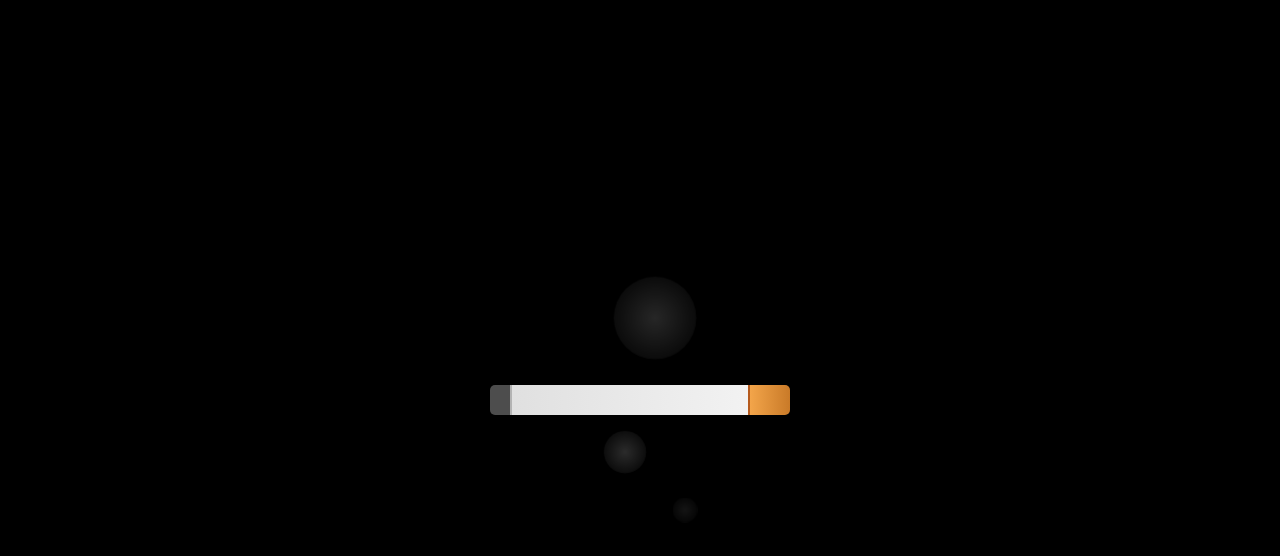
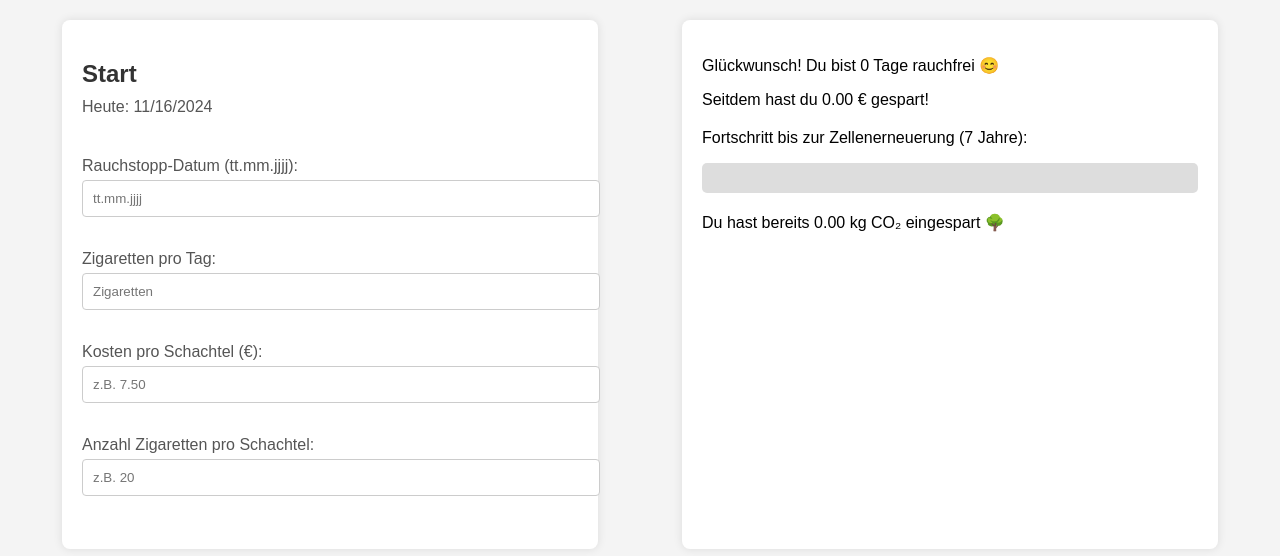
Before and after one commit to Julien-login/qualmende-zigarette, a plain HTML site: page index.html in a window 1280 px wide. Drawn offline with Linux system fonts and the light colour scheme.

Commit message:
Added smoke-free calculator with progress bar

```diff
--- a/index.html
+++ b/index.html
@@ -3,21 +3,47 @@
 <head>
     <meta charset="UTF-8">
     <meta name="viewport" content="width=device-width, initial-scale=1.0">
-    <title>Qualmende Zigarette</title>
+    <title>Rauchfrei Rechner</title>
     <link rel="stylesheet" href="styles.css">
 </head>
 <body>
-    <div class="cigarette-container">
-        <div class="cigarette">
-            <div class="ash"></div>
-            <div class="body"></div>
-            <div class="filter"></div>
+    <div class="container">
+        <!-- Eingabefelder -->
+        <div class="input-section">
+            <h2>Start</h2>
+            <label>Heute: <span id="today-date"></span></label><br><br>
+
+            <label>Rauchstopp-Datum (tt.mm.jjjj):</label>
+            <input type="text" id="stop-date" placeholder="tt.mm.jjjj"><br><br>
+
+            <label>Zigaretten pro Tag:</label>
+            <input type="number" id="cigarettes-per-day" placeholder="Zigaretten"><br><br>
+
+            <label>Kosten pro Schachtel (€):</label>
+            <input type="number" id="cost-per-pack" step="0.01" placeholder="z.B. 7.50"><br><br>
+
+            <label>Anzahl Zigaretten pro Schachtel:</label>
+            <input type="number" id="cigarettes-per-pack" placeholder="z.B. 20"><br><br>
         </div>
-        <div class="smoke">
-            <div class="smoke-element"></div>
-            <div class="smoke-element"></div>
-            <div class="smoke-element"></div>
+
+        <!-- Ausgabe -->
+        <div class="output-section">
+            <div id="congrats-message">
+                <p>Glückwunsch! Du bist <span id="days-free">0</span> Tage rauchfrei 😊</p>
+                <p>Seitdem hast du <span id="money-saved">0.00</span> € gespart!</p>
+            </div>
+            <div id="progress-bar-container">
+                <p>Fortschritt bis zur Zellenerneuerung (7 Jahre):</p>
+                <div id="progress-bar">
+                    <div id="progress"></div>
+                </div>
+            </div>
+            <div id="co2-saved">
+                <p>Du hast bereits <span id="co2-amount">0.00</span> kg CO₂ eingespart 🌳</p>
+            </div>
         </div>
     </div>
+
+    <script src="script.js"></script>
 </body>
 </html>
--- /dev/null
+++ b/script.js
@@ -0,0 +1,49 @@
+document.addEventListener('DOMContentLoaded', () => {
+    // Set today's date
+    const today = new Date();
+    document.getElementById('today-date').textContent = today.toLocaleDateString();
+
+    // Inputs
+    const stopDateInput = document.getElementById('stop-date');
+    const cigarettesPerDayInput = document.getElementById('cigarettes-per-day');
+    const costPerPackInput = document.getElementById('cost-per-pack');
+    const cigarettesPerPackInput = document.getElementById('cigarettes-per-pack');
+
+    // Outputs
+    const daysFreeSpan = document.getElementById('days-free');
+    const moneySavedSpan = document.getElementById('money-saved');
+    const progress = document.getElementById('progress');
+    const co2AmountSpan = document.getElementById('co2-amount');
+
+    const CO2_PER_CIGARETTE = 0.005; // kg CO₂ pro Zigarette
+    const SEVEN_YEARS_DAYS = 7 * 365; // 7 Jahre in Tagen
+
+    function calculate() {
+        const stopDate = new Date(stopDateInput.value.split('.').reverse().join('-'));
+        const daysFree = Math.floor((today - stopDate) / (1000 * 60 * 60 * 24));
+        if (isNaN(daysFree) || daysFree < 0) return;
+
+        const cigarettesPerDay = parseFloat(cigarettesPerDayInput.value);
+        const costPerPack = parseFloat(costPerPackInput.value);
+        const cigarettesPerPack = parseFloat(cigarettesPerPackInput.value);
+
+        if (isNaN(cigarettesPerDay) || isNaN(costPerPack) || isNaN(cigarettesPerPack)) return;
+
+        // Berechnungen
+        const moneySaved = ((daysFree * cigarettesPerDay) / cigarettesPerPack) * costPerPack;
+        const co2Saved = daysFree * cigarettesPerDay * CO2_PER_CIGARETTE;
+        const progressPercent = Math.min((daysFree / SEVEN_YEARS_DAYS) * 100, 100);
+
+        // Ergebnisse anzeigen
+        daysFreeSpan.textContent = daysFree;
+        moneySavedSpan.textContent = moneySaved.toFixed(2);
+        co2AmountSpan.textContent = co2Saved.toFixed(2);
+        progress.style.width = `${progressPercent}%`;
+    }
+
+    // Event Listener für Eingaben
+    stopDateInput.addEventListener('input', calculate);
+    cigarettesPerDayInput.addEventListener('input', calculate);
+    costPerPackInput.addEventListener('input', calculate);
+    cigarettesPerPackInput.addEventListener('input', calculate);
+});
--- a/styles.css
+++ b/styles.css
@@ -1,88 +1,66 @@
 body {
+    font-family: Arial, sans-serif;
     margin: 0;
-    background-color: black;
+    padding: 0;
+    background-color: #f4f4f4;
+}
+
+.container {
     display: flex;
-    justify-content: center;
-    align-items: center;
-    height: 100vh;
+    flex-direction: row;
+    justify-content: space-around;
+    padding: 20px;
+}
+
+.input-section, .output-section {
+    width: 40%;
+    padding: 20px;
+    background: #ffffff;
+    border-radius: 8px;
+    box-shadow: 0 0 10px rgba(0, 0, 0, 0.1);
+}
+
+h2 {
+    margin-bottom: 10px;
+    color: #333;
+}
+
+label {
+    display: block;
+    margin-bottom: 5px;
+    color: #555;
+}
+
+input {
+    width: 100%;
+    padding: 10px;
+    margin-bottom: 15px;
+    border: 1px solid #ccc;
+    border-radius: 4px;
+}
+
+#congrats-message {
+    margin-bottom: 20px;
+}
+
+#progress-bar-container {
+    margin-bottom: 20px;
+}
+
+#progress-bar {
+    width: 100%;
+    height: 30px;
+    background: #ddd;
+    border-radius: 5px;
     overflow: hidden;
 }
 
-.cigarette-container {
-    position: relative;
+#progress {
+    height: 100%;
+    background: #4caf50;
+    width: 0%;
 }
 
-.cigarette {
-    display: flex;
-    width: 300px;
-    height: 30px;
-    border-radius: 5px;
-    overflow: hidden;
-    position: relative;
+#co2-saved {
+    margin-top: 20px;
 }
-
-.ash {
-    width: 20px;
-    background: #4d4d4d;
-    border-right: 2px solid #b3b3b3;
-}
-
-.body {
-    flex: 1;
-    background: linear-gradient(to right, #e0e0e0, #f2f2f2);
-}
-
-.filter {
-    width: 40px;
-    background: linear-gradient(to right, #f3a54a, #c97a28);
-    border-left: 2px solid #b55a1d;
-}
-
-.smoke {
-    position: absolute;
-    top: -100px;
-    left: 20px;
-    width: 300px;
-    height: 200px;
-    pointer-events: none;
-}
-
-.smoke-element {
-    position: absolute;
-    bottom: 0;
-    width: 50px;
-    height: 50px;
-    background: radial-gradient(circle, rgba(255, 255, 255, 0.4), transparent);
-    border-radius: 50%;
-    animation: smoke-rise 3s infinite ease-in-out;
-    opacity: 0;
-}
-
-.smoke-element:nth-child(1) {
-    left: 40%;
-    animation-delay: 0s;
-}
-
-.smoke-element:nth-child(2) {
-    left: 30%;
-    animation-delay: 1s;
-}
-
-.smoke-element:nth-child(3) {
-    left: 50%;
-    animation-delay: 2s;
-}
-
-@keyframes smoke-rise {
-    0% {
-        transform: translateY(50px) scale(0.5);
-        opacity: 0.2;
-    }
-    50% {
-        opacity: 0.5;
-    }
-    100% {
-        transform: translateY(-200px) scale(2);
-        opacity: 0;
-    }
-}
```
